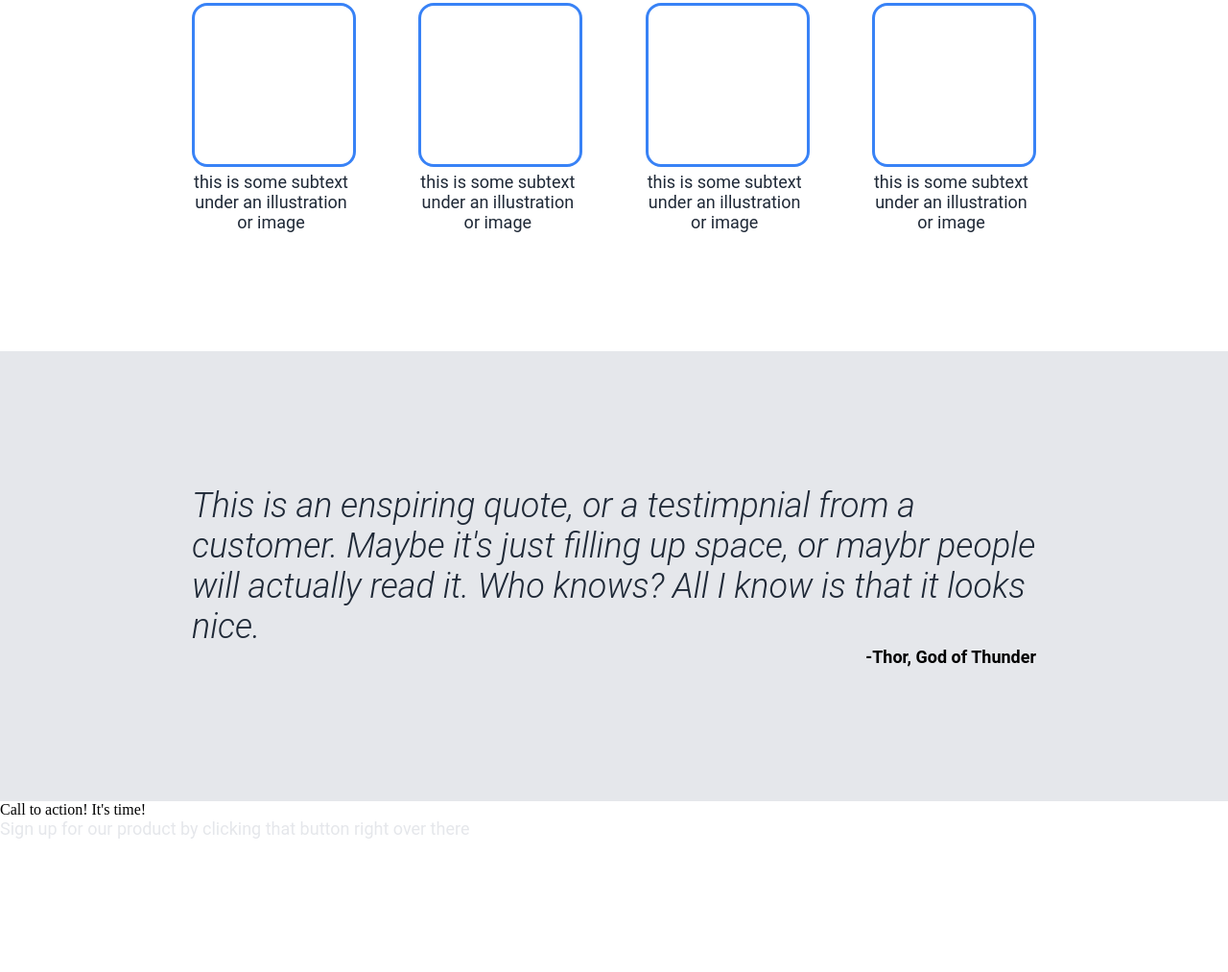
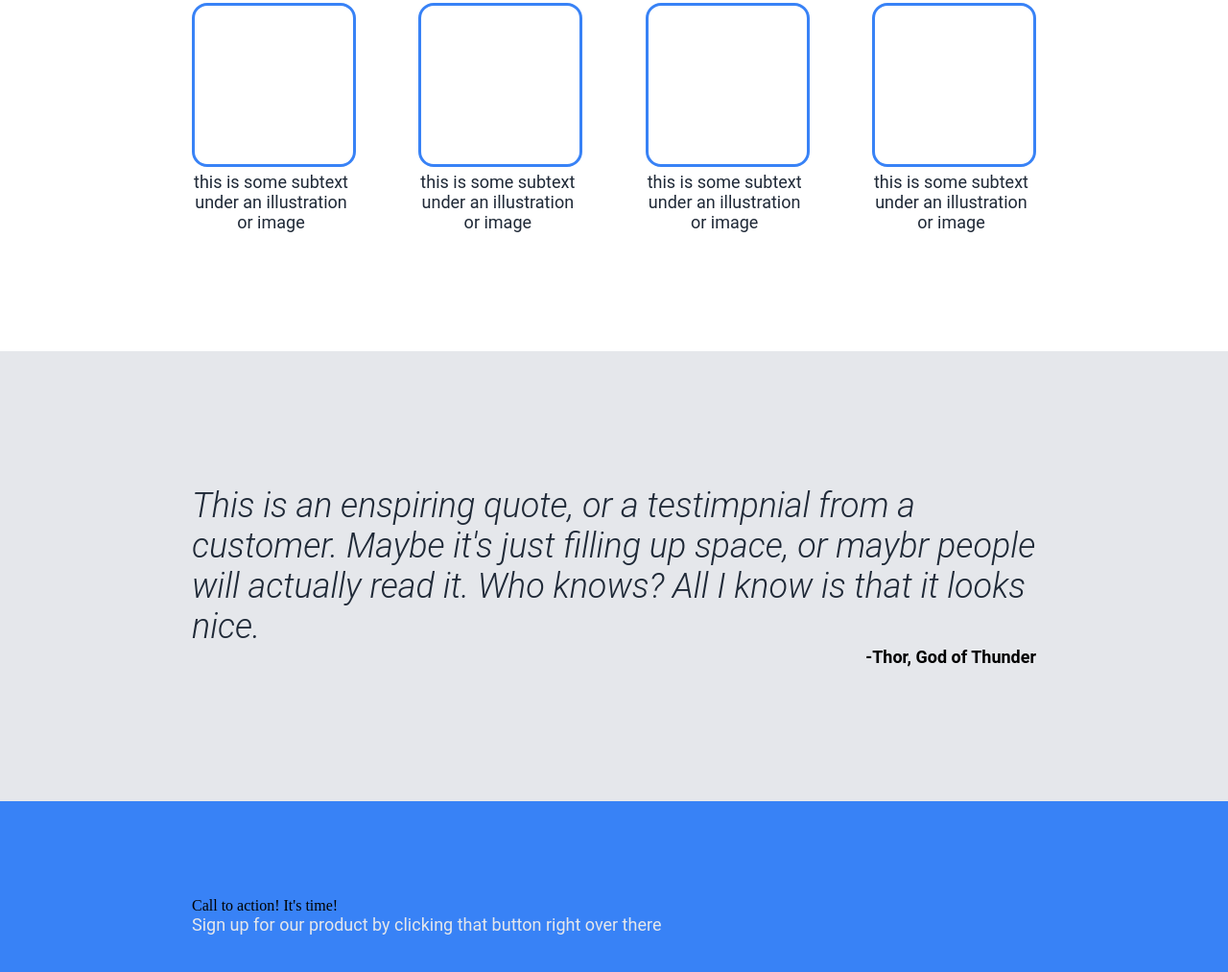
Before and after one commit to dhulkifl-a/landing_page, a plain HTML site: page index.html in a window 1280 px wide. Shown: the part 629-1642 px from the top of the page at 96% size. Before the commit the page ends 1520 px from the top, so only its background shows below. Drawn offline with Linux system fonts and the light colour scheme.

Commit message:
Create box

```diff
--- a/styles.css
+++ b/styles.css
@@ -140,3 +140,8 @@ button {
     font-weight: bold;
     font-size: 18px;
 }
+
+.fourth-content {
+    padding: 100px 200px;
+    background: #3882f6;
+}
```
